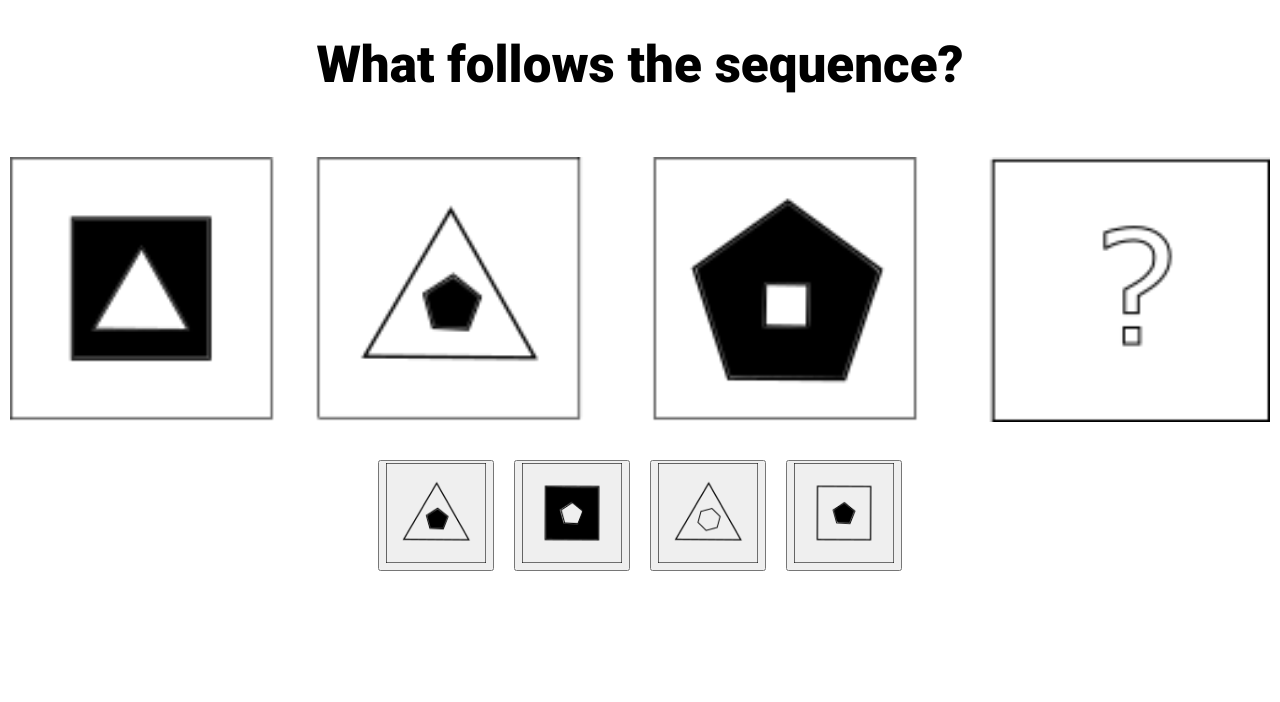
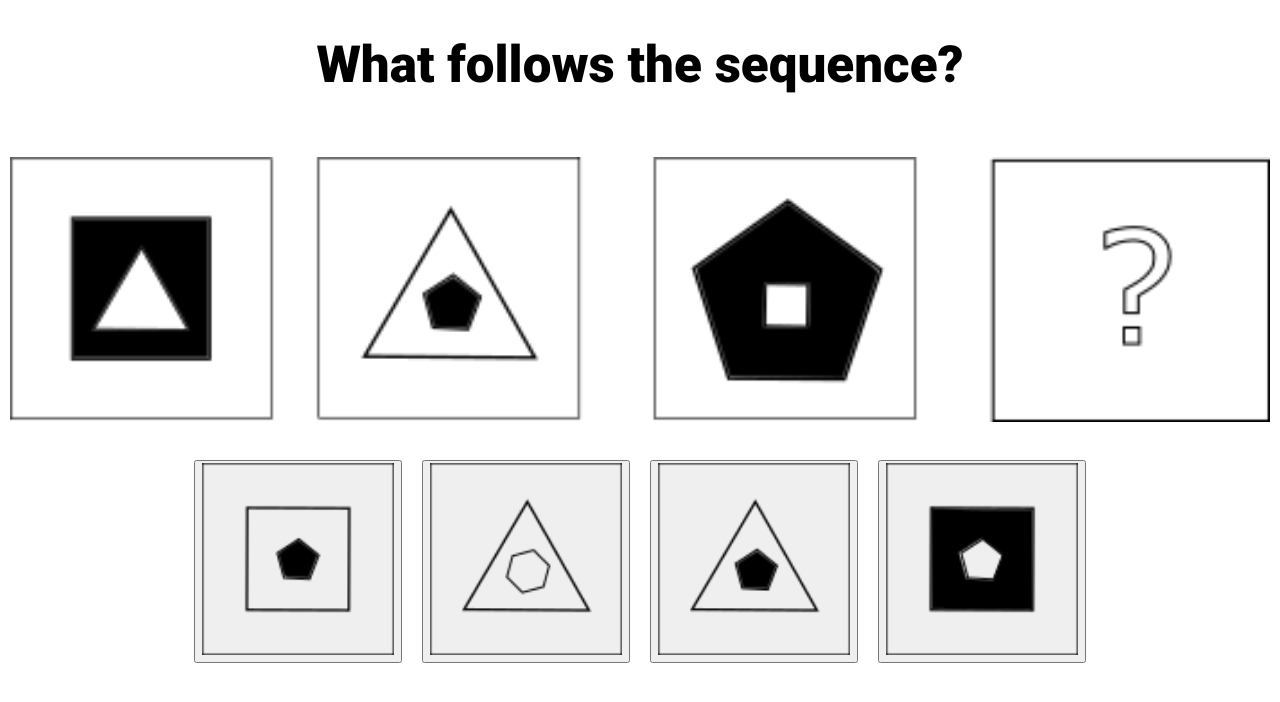
Before and after one commit to AndresDavidCalderon/iq-lab, a Vue app: page / in a window 1280 px wide. Both pictures are taken after a click on the button "Start Test". Shown: the top 702 px of the page. Built offline with nearby package versions, Linux system fonts and the light colour scheme.

Commit message:
total sum

```diff
--- a/src/views/take_test/FormUI.vue
+++ b/src/views/take_test/FormUI.vue
@@ -202,7 +202,7 @@ onMounted(() => {
 }
 
 .answer_image {
-  width: v-bind("verificationModal ? '60px' : '100px'");
+  width: v-bind("verificationModal ? '100px' : '150px'");
   height: auto;
 }
 
@@ -274,6 +274,14 @@ onMounted(() => {
   width: 100vw;
 }
 
+/*Screen size overrides*/
+
+@media(min-aspect-ratio:12/16){
+.answer_image {
+  width: v-bind("verificationModal ? '8vw' : '15vw'");
+}
+}
+
 @media (min-aspect-ratio:10/9){
 
   #verification_modal {
@@ -298,17 +306,8 @@ onMounted(() => {
   #explanation_in_modal {
     display: block;
     white-space: pre-line;
+    font-size: 2vmax;
   }
 }
 
-@media (min-aspect-ratio:16/9) {
-  .title {
-    font-size: 5vh;
-  }
-
-  .answer_image{
-    width: 150px;
-  }
-
-}
 </style>
--- a/src/views/take_test/questions/question_data.js
+++ b/src/views/take_test/questions/question_data.js
@@ -389,6 +389,11 @@ const questions = [
     difficulty: 2,
     explanation: 'The amount of sides of the outer shape is indicated by the amount of shapes on the left, and the shape inside is the shape on the left.',
   },
+  {
+    name: 'total_sum',
+    difficulty: 2,
+    explanation: 'The total amount of points increases by 1 every frame',
+  },
 ];
 
 export default testQuestions.length > 0 ? testQuestions : questions;
```
Also changed, not shown: src/assets/test_resources/total_sum/drawing.svg (added).
